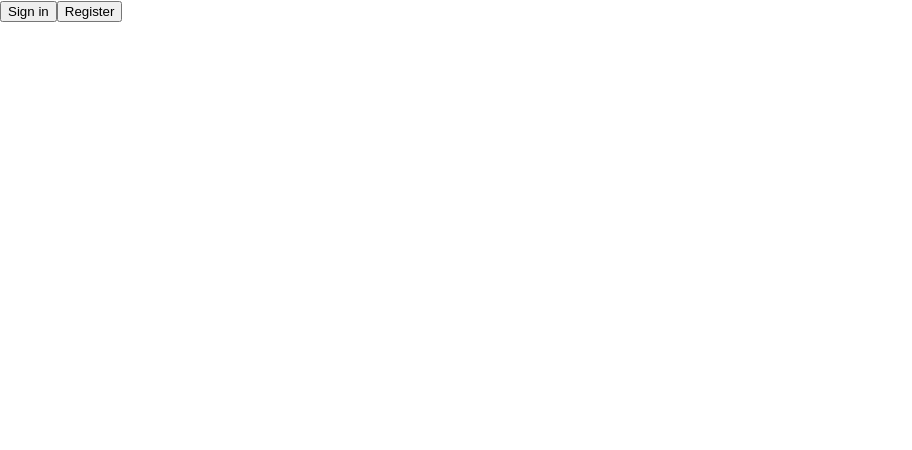
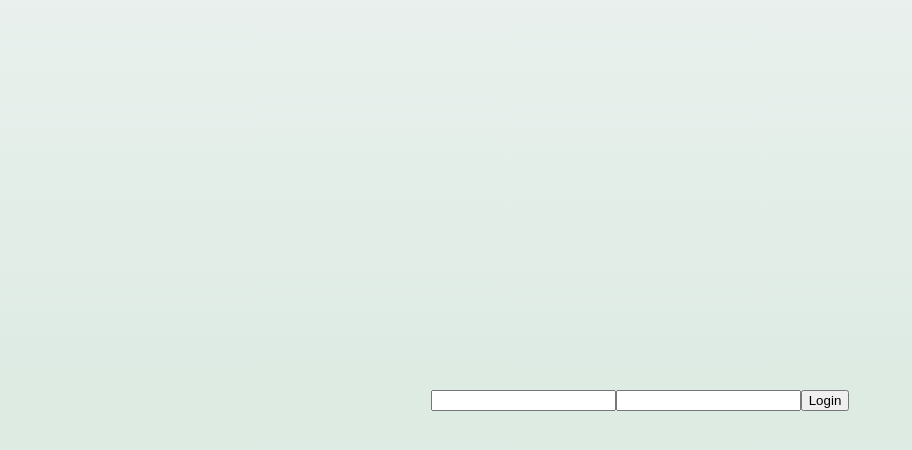
Before and after one commit to tiberiualex/scribble-app, a React (Create React App) app: page / in a window 1280 px wide. Shown: the top 450 px of the page, without its empty margins (0-912 px from the left). Built offline with nearby package versions, Linux system fonts and the light colour scheme.

Commit message:
Add login form

```diff
--- a/package.json
+++ b/package.json
@@ -11,6 +11,7 @@
     "@types/node": "^12.0.0",
     "@types/react": "^17.0.0",
     "@types/react-dom": "^17.0.0",
+    "@types/react-router-dom": "^5.3.1",
     "@types/styled-components": "^5.1.14",
     "@types/uuid": "^8.3.1",
     "joi": "^17.4.2",
@@ -18,7 +19,9 @@
     "ramda": "^0.27.1",
     "react": "^17.0.2",
     "react-dom": "^17.0.2",
+    "react-hook-form": "^7.17.1",
     "react-redux": "^7.2.5",
+    "react-router-dom": "^5.3.0",
     "react-scripts": "4.0.3",
     "styled-components": "^5.3.1",
     "typescript": "^4.1.2",
--- a/src/components/AppContainer.tsx
+++ b/src/components/AppContainer.tsx
@@ -1,10 +1,43 @@
-import Homepage from "./Homepage";
+import styled from "styled-components";
+import Landing from "./Landing";
+import store from "../state/store";
+import { useAppDispatch, useAppSelector } from "../state/hooks";
+import {
+  BrowserRouter as Router,
+  Switch,
+  Route,
+  Link,
+  Redirect,
+  useHistory,
+  useLocation,
+} from "react-router-dom";
+
+const Container = styled.div`
+  display: flex;
+  justify-content: center;
+  align-items: center;
+  background: linear-gradient(to top, #e9f0ed, #ddebe3, #e9f0ed);
+  height: 100vh;
+  width: 100vw;
+`;
 
 const AppContainer = () => {
+  const isLoggedIn = useAppSelector(
+    (state) => state.user.status === "LoggedIn"
+  );
+
   return (
-    <>
-      <Homepage />
-    </>
+    <Container>
+      <Router>
+        <Switch>
+          {!isLoggedIn && (
+            <Route path="/">
+              <Landing />
+            </Route>
+          )}
+        </Switch>
+      </Router>
+    </Container>
   );
 };
 
--- a/src/components/Homepage.tsx
+++ /dev/null
@@ -1,10 +0,0 @@
-const Homepage = () => {
-  return (
-    <>
-      <button>Sign in</button>
-      <button>Register</button>
-    </>
-  );
-};
-
-export default Homepage;
--- /dev/null
+++ b/src/components/Landing.tsx
@@ -0,0 +1,11 @@
+import LoginForm from "./LoginForm";
+
+const Landing = () => {
+  return (
+    <>
+      <LoginForm />
+    </>
+  );
+};
+
+export default Landing;
--- /dev/null
+++ b/src/components/LoginForm.tsx
@@ -0,0 +1,16 @@
+import { useForm } from "react-hook-form";
+
+const LoginForm = () => {
+  const { register, handleSubmit } = useForm();
+  const onSubmit = () => console.log("data");
+
+  return (
+    <form onSubmit={handleSubmit(onSubmit)}>
+      <input type="text" {...register("username")} />
+      <input type="password" {...register("password")} />
+      <button type="submit">Login</button>
+    </form>
+  );
+};
+
+export default LoginForm;
--- a/src/index.tsx
+++ b/src/index.tsx
@@ -1,14 +1,18 @@
-import React from 'react';
-import ReactDOM from 'react-dom';
-import './index.css';
-import App from './App';
-import reportWebVitals from './reportWebVitals';
+import React from "react";
+import ReactDOM from "react-dom";
+import "./index.css";
+import App from "./App";
+import reportWebVitals from "./reportWebVitals";
+import store from "./state/store";
+import { Provider } from "react-redux";
 
 ReactDOM.render(
   <React.StrictMode>
-    <App />
+    <Provider store={store}>
+      <App />
+    </Provider>
   </React.StrictMode>,
-  document.getElementById('root')
+  document.getElementById("root")
 );
 
 // If you want to start measuring performance in your app, pass a function
--- a/src/state/slices/userSlice.ts
+++ b/src/state/slices/userSlice.ts
@@ -8,9 +8,15 @@ import * as client from "../../api/mockApi";
 import { RegistrationRequest } from "../../api/contracts";
 import { User } from "../../domain/types";
 
-type UserState = Partial<User>;
+type UserStatus = "LoggedOut" | "LoggedIn" | "Registered";
 
-const initialState: UserState = {};
+type UserState = Partial<User> & {
+  status: UserStatus;
+};
+
+const initialState: UserState = {
+  status: "LoggedOut",
+};
 
 export const registerUser = createAsyncThunk(
   "user/login",
@@ -31,6 +37,7 @@ const userSlice = createSlice({
   extraReducers: (builder) => {
     builder.addCase(registerUser.fulfilled, (state, action) => {
       state.id = action.payload?.id;
+      state.status = "Registered";
     });
   },
 });
```
Also changed, not shown: src/logo.svg (deleted), 1 other file (tests, documents, lock files or other folders).
